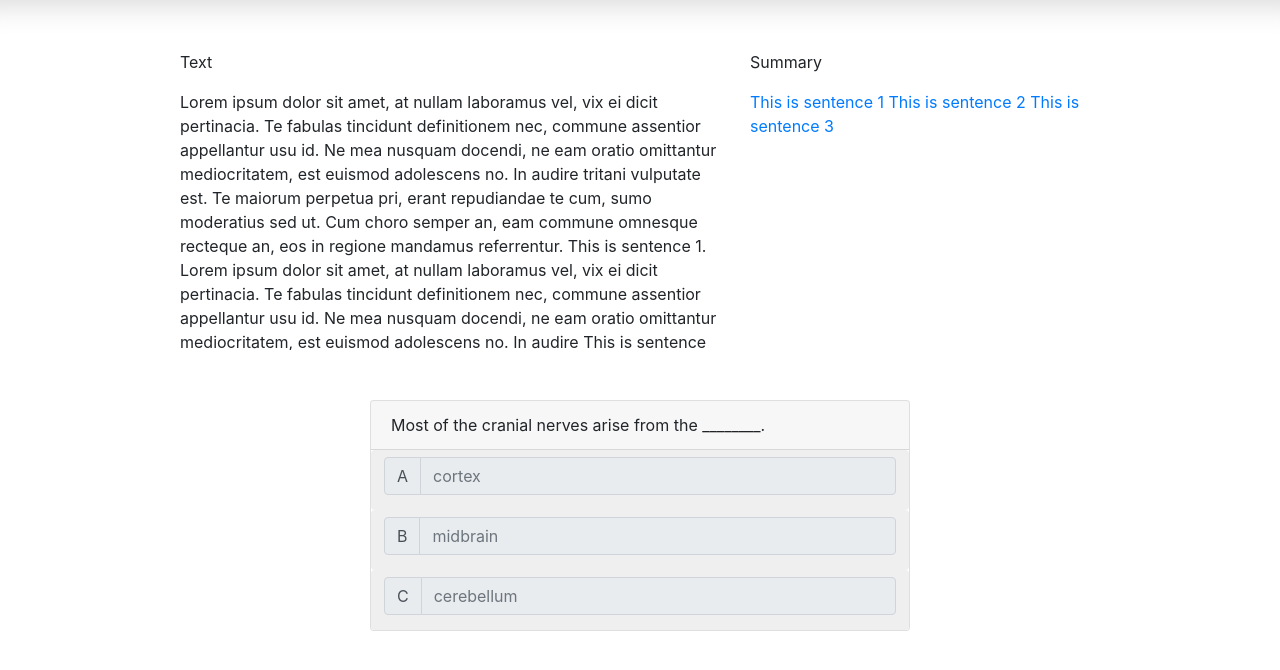
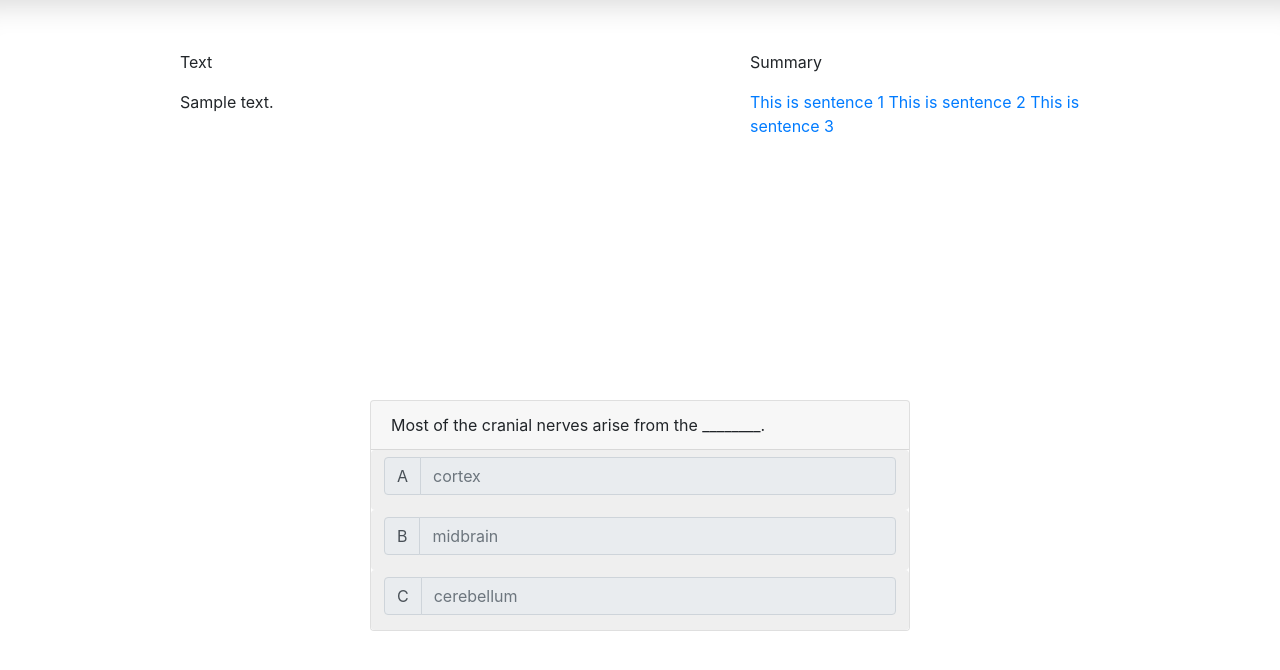
Before and after one commit to qverbeke/hack-psu-sp-2018, a Django app: template vid2quiz/templates/summaryQuizPageText.html in a window 1280 px wide. Shown: the top 670 px of the page. Run offline with Django 3.2, Linux system fonts and the light colour scheme; the template is opened without the code that fills it: most values are stand-ins (such as "Sample title", 1, 10 or a date in 2020); some libraries are stand-ins or nearby versions.

Commit message:
fixes bug with text area field not getting text

```diff
--- a/vid2quiz/templates/entryPage.html
+++ b/vid2quiz/templates/entryPage.html
@@ -39,9 +39,9 @@
             <form id="form2" method="post" action="/textresults">
               {% csrf_token %}
               <div class="form-group">
-                <textarea class="form-control" rows="5" placeholder="Paste your text here..."></textarea>
+                <textarea name="text_area" class="form-control" rows="5" placeholder="Paste your text here..."></textarea>
               </div>
-              <button name="text_area" form="form2" class="btn btn-outline-light submit-btn" type="submit">submit</button>
+              <button form="form2" class="btn btn-outline-light submit-btn" type="submit">submit</button>
             </form>
             </div>
           <div class="tab-pane fade" id="file-upload" role="tabpanel" aria-labelledby="link-tab-content">
--- a/vid2quiz/templates/summaryQuizPageText.html
+++ b/vid2quiz/templates/summaryQuizPageText.html
@@ -18,8 +18,8 @@
           <div class="summary col-md-6">
 
             <p>Text</p>
-            <p id="textbody">Lorem ipsum dolor sit amet, at nullam laboramus vel, vix ei dicit pertinacia. Te fabulas tincidunt definitionem nec, commune assentior appellantur usu id. Ne mea nusquam docendi, ne eam oratio omittantur mediocritatem, est euismod adolescens no. In audire tritani vulputate est. Te maiorum perpetua pri, erant repudiandae te cum, sumo moderatius sed ut. Cum choro semper an, eam commune omnesque recteque an, eos in regione mandamus referrentur. This is sentence 1.
-            Lorem ipsum dolor sit amet, at nullam laboramus vel, vix ei dicit pertinacia. Te fabulas tincidunt definitionem nec, commune assentior appellantur usu id. Ne mea nusquam docendi, ne eam oratio omittantur mediocritatem, est euismod adolescens no. In audire This is sentence 2 tritani vulputate est. Te maiorum perpetua pri, erant repudiandae te cum, sumo moderatius sed ut. Cum choro semper an, eam commune omnesque recteque an, eos in regione mandamus referrentur. This is sentence 3
+            <p id="textbody">
+              {{text}}
             </p>
 
         </div>
--- a/vid2quiz/vid2quiz/views.py
+++ b/vid2quiz/vid2quiz/views.py
@@ -45,4 +45,8 @@ def text_entered_page(request):
         print(var_dict)
         text_area = var_dict["text_area"][0]
         print(text_area)
-    return render(request, 'summaryQuizPageText.html', {"content":["hello","hello"] })
+    global gap
+    global summary
+    global captions
+    response_dict = {"text":text_area,"gap":gap, "summary":summary, "captions":captions}
+    return render(request, 'summaryQuizPageText.html', response_dict)
```
